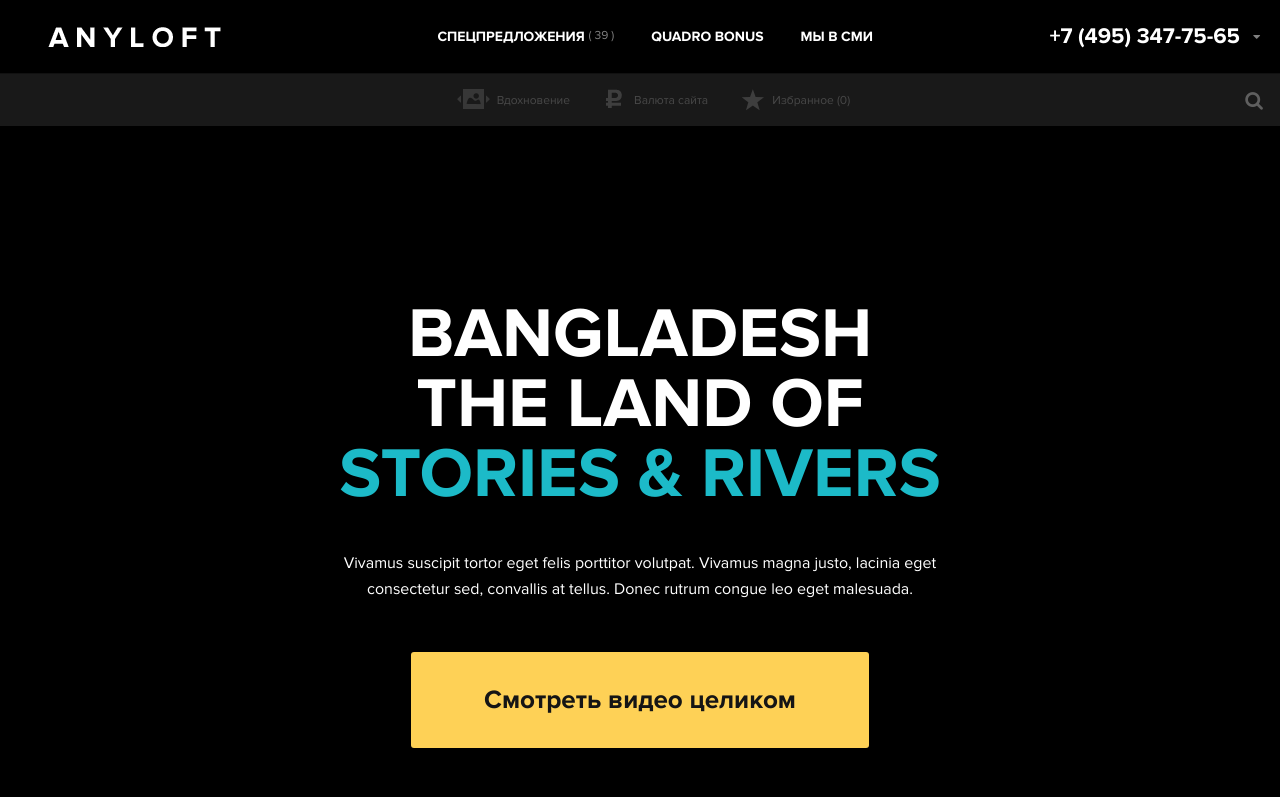
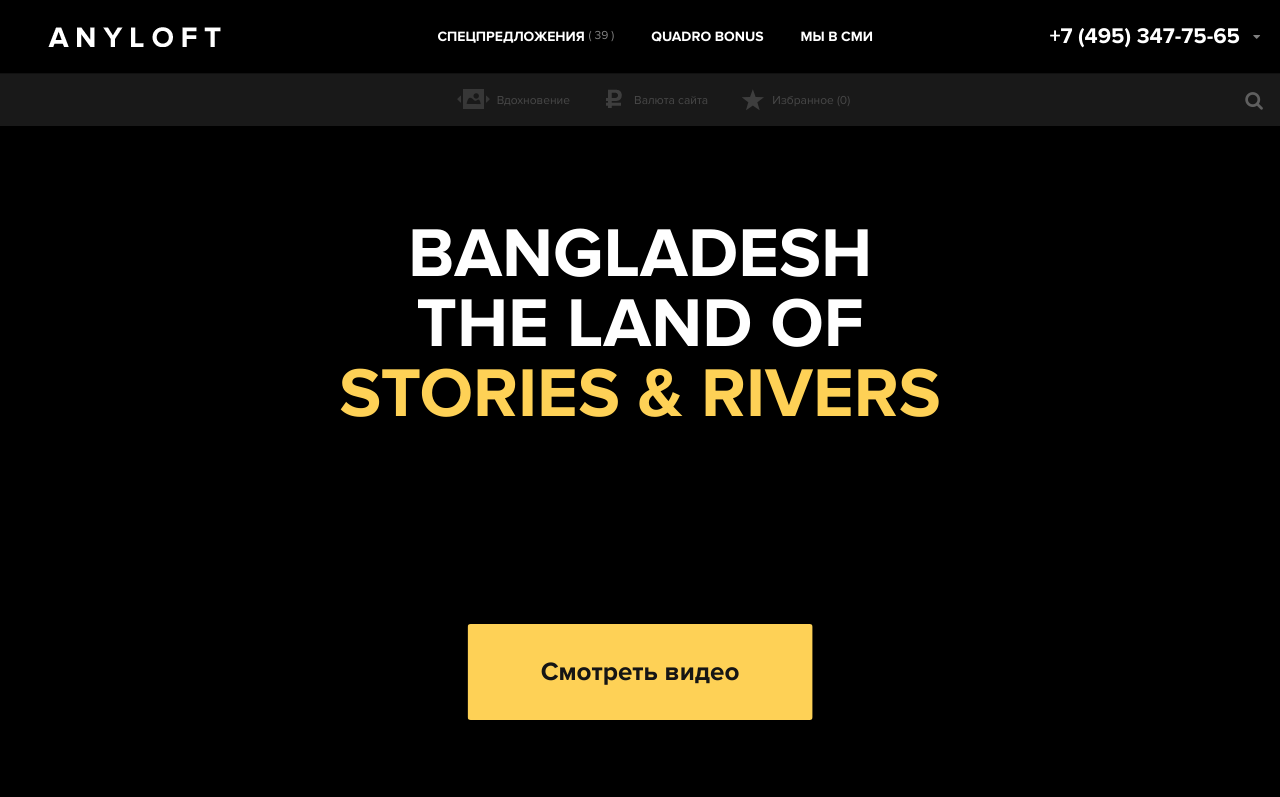
Before and after one commit to testshamashov/testshamashov.github.io, a plain HTML site: page index.html in a window 1280 px wide. Shown: the top 797 px of the page. Drawn offline with Linux system fonts and the light colour scheme.

Commit message:
first commit

```diff
--- a/assets/css/style-menu.css
+++ b/assets/css/style-menu.css
@@ -567,6 +567,18 @@
 /*------------------------------------hero-banner-----------------------*/
 #hero-banner {
   height: 100vh;
+}
+.banner {
+  height: 100vh;
+}
+.banner h1 span {
+  color:  #fed156;
+}
+.btn-video {
+  position: absolute;
+  bottom: 10%;
+  left: 50%;
+  transform: translateX(-50%);
 }
 .video-bg #customElement:before {
   display: block;
@@ -1275,6 +1287,12 @@ a.hidemore {
   .footer-sitemap-nav ul {
     width: 100%;
   }
+  #hero-banner {
+    margin-top: -74px;
+  }
+  .qb-btn-text {
+    line-height: 60px;
+  }
 
 }
 
--- a/assets/css/style.css
+++ b/assets/css/style.css
@@ -192,6 +192,9 @@ hr {
   transition: all 0.3s;
   outline: none; }
 
+.btn:active{
+  outline: none !important;
+}
 .btn:focus {
   outline: none !important;
 }
@@ -549,7 +552,8 @@ blockquote {
   .navbar-default .navbar-collapse {
     background: #222; } }
 .banner {
-  padding: 300px 0 200px 0; }
+  padding: 220px 0 200px 0;
+}
   .banner h1 {
     font-size: 70px;
     line-height: 70px;
--- a/index.html
+++ b/index.html
@@ -263,8 +263,7 @@
               <div class="col-md-12">
                   <div class="banner text-center white">
                       <h1>Bangladesh <br/> The Land of<br/> <span>Stories & RIvers</span></h1>
-                      <p>Vivamus suscipit tortor eget felis porttitor volutpat. Vivamus magna justo, lacinia eget<br/> consectetur sed, convallis at tellus. Donec rutrum congue leo eget malesuada.</p>
-                      <a data-fancybox href="https://www.youtube.com/watch?v=5bmmEm9-dLk" class="btn btn-big"><span class="qb-btn-text bold">Смотреть видео целиком</span></a>
+                      <a data-fancybox href="https://www.youtube.com/watch?v=5bmmEm9-dLk" class="btn btn-big btn-video"><span class="qb-btn-text bold">Смотреть видео</span></a>
                   </div>
               </div>
           </div>
```
